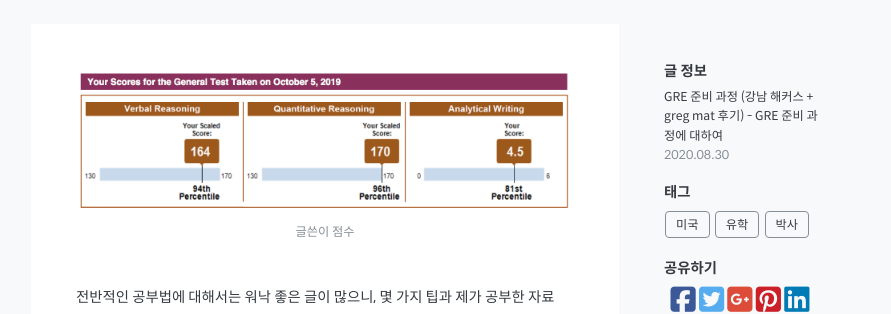
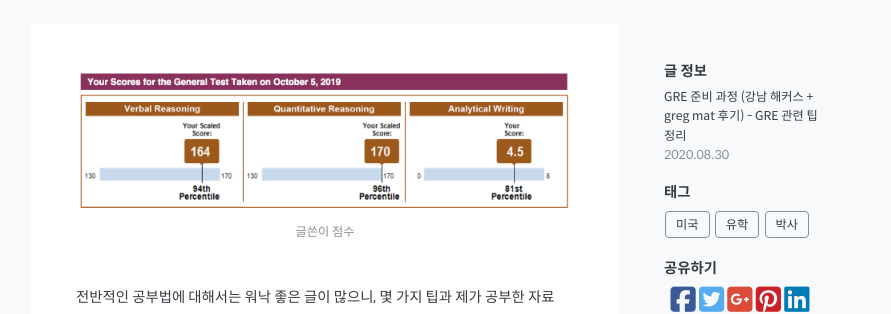
Before and after one commit to jyoonsong/jyoonsong.github.io, a Jekyll site: the page built from _posts/2020-09-19-gre.md, in a window 1280 px wide. Shown: the part 206-520 px from the top of the page, without its empty margins (189-1080 px from the left). Built offline with Jekyll 4.4.1, drawn with Linux system fonts in a browser that asks for light colours; nearby versions of some CDN libraries.

Commit message:
change subtitle

```diff
--- a/_posts/2020-09-19-gre.md
+++ b/_posts/2020-09-19-gre.md
@@ -1,7 +1,7 @@
 ---
 layout: post
 title:  "GRE 준비 과정 (강남 해커스 + greg mat 후기)"
-subtitle: "GRE 준비 과정에 대하여"
+subtitle: "GRE 관련 팁 정리"
 date:   2020-08-30 19:11:20
 author: jaeyoon
 categories: ["HCI", "유학"]
```
